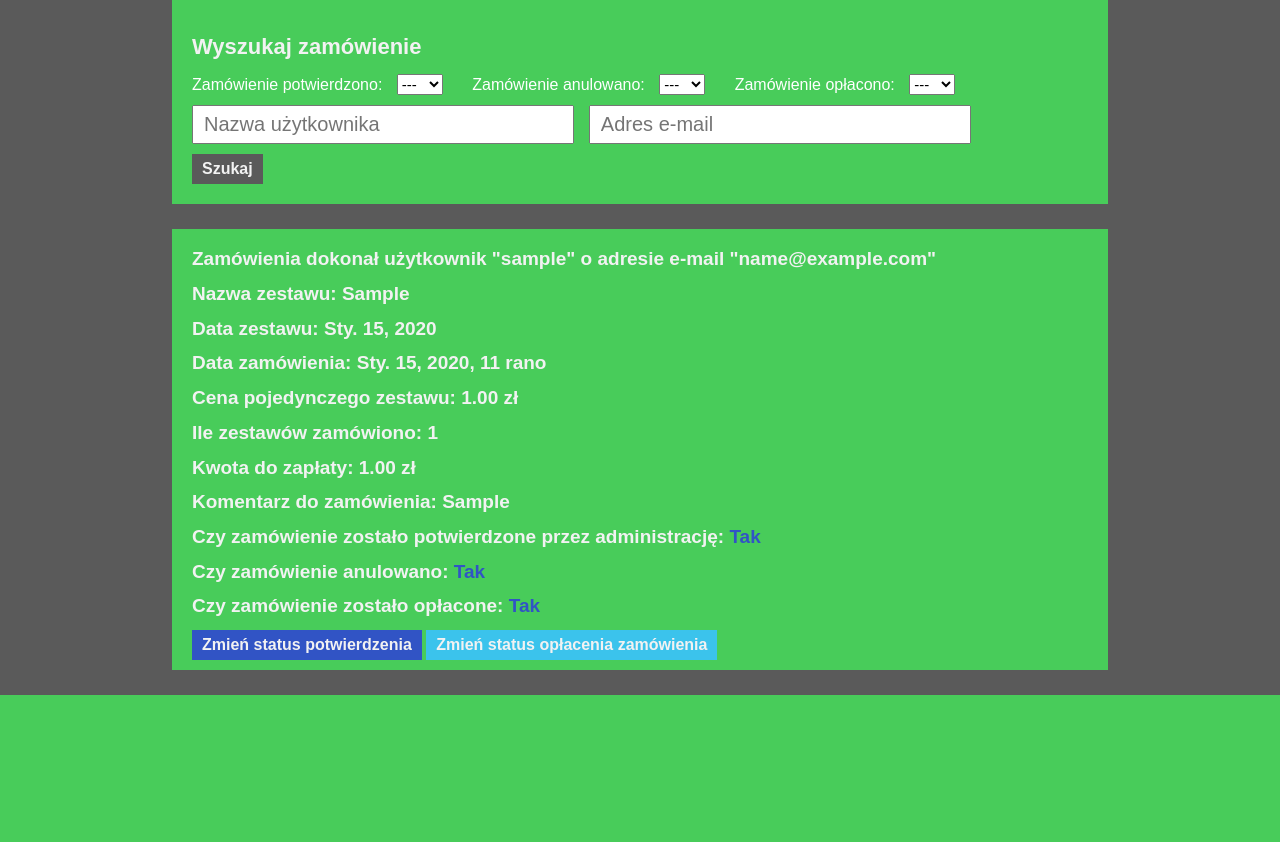
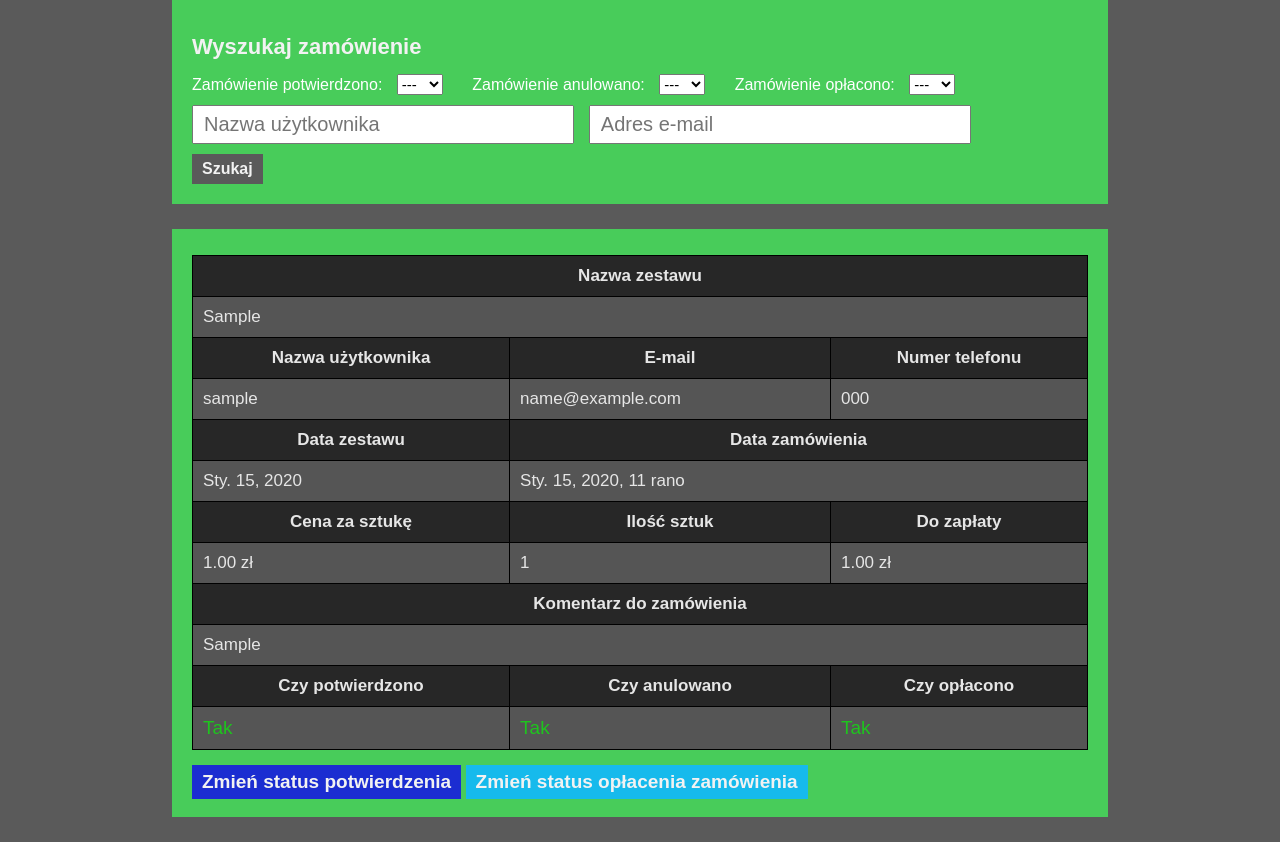
Before and after one commit to KacperK99/przedszkole_catering, a Django app: page /catering_przedszkole/adminpage/admin_zamowienia in a window 1280 px wide. Shown: the part 106-948 px from the top of the page. Before the commit the page ends 801 px from the top, so only its background shows below. Run offline with Django 3.2, Linux system fonts and the light colour scheme; a user stored in the database is signed in; tables that the repository leaves empty hold one stand-in row (values such as "Sample post").

Commit message:
mozliwosc zamowienia z poziomu podstrony ze szczegolami, mozliwosc edycji zamowienia, zmiana wygladu podgladu zamowienia u uzytkownika i w panelu administracyjnym

```diff
--- a/catering_przedszkole/static/styles/style.css
+++ b/catering_przedszkole/static/styles/style.css
@@ -157,11 +157,20 @@ body {
     width: 80% !important;
   }
   .set_btn {
-    font-size: 25px !important;
+    font-size: 21px !important;
     padding-top: 10px !important;
     padding-bottom: 10px !important;
     padding-left: 17px !important;
     padding-right: 17px !important;
+    margin-top:5px !important;
+  }
+  .zamowienie_btn {
+    font-size: 21px !important;
+    padding-top: 10px !important;
+    padding-bottom: 10px !important;
+    padding-left: 17px !important;
+    padding-right: 17px !important;
+    margin-top:5px !important;
   }
   .admin_ingridient_container {
     width: 96% !important;
@@ -191,7 +200,7 @@ body {
     padding-bottom: 20px !important;
   }
   .my_orders {
-    font-size: 14px !important;
+    font-size: 19px !important;
   }
 }
 @media screen and (max-width: 1300px) {
@@ -576,3 +585,46 @@ th {
   font-size: 22px;
   color: #f2f2f2;
 }
+
+.zamowienie_table {
+  font-family: arial, sans-serif;
+  border-collapse: collapse;
+  width: 100%;
+  background-color: rgb(39, 39, 39);
+  margin-top: 20px;
+  color:rgb(230, 230, 230);
+  font-size: 17px;
+}
+
+.zamowienie_table td,
+th {
+  border: 1px solid black;
+  text-align: left;
+  padding-left: 10px;
+  padding-right: 10px;
+  padding-bottom: 10px;
+  padding-top: 10px;
+}
+.zamowienie_table th {
+  text-align: center;
+}
+
+.zamowienie_table tr:nth-child(even) {
+  background-color: rgb(85, 85, 85);
+}
+
+
+.zamowienie_btn {
+  border: none;
+  color: #f2f2f2;
+  padding: 6px;
+  padding-left: 10px;
+  padding-right: 10px;
+  text-align: center;
+  text-decoration: none;
+  display: inline-block;
+  font-size: 19px;
+  font-weight: bold;
+  cursor: pointer;
+  margin-top: 15px;
+}
--- a/catering_przedszkole/templates/admin_zamowienia.html
+++ b/catering_przedszkole/templates/admin_zamowienia.html
@@ -37,60 +37,103 @@
 
 
 {% for order in orders %}
-<div class="container">
-  <h1 class="my_orders">Zamówienia dokonał użytkownik "{{order.zamawiajacy.username}}" o adresie e-mail
-    "{{order.zamawiajacy.email}}"</h1>
-  <h1 class="my_orders">Nazwa zestawu: {{order.zestaw.nazwa_zestawu}}</h1>
-  <h1 class="my_orders">Data zestawu: {{order.zestaw.data_zestawu}}</h1>
-  <h1 class="my_orders">Data zamówienia: {{order.data_zamowienia}}</h1>
-  <h1 class="my_orders">Cena pojedynczego zestawu: {{order.zestaw.cena_zestawu}} zł</h1>
-  <h1 class="my_orders">Ile zestawów zamówiono: {{order.ilosc_zestawow}}</h1>
-  <h1 class="my_orders">Kwota do zapłaty: {{order.do_zaplaty}} zł</h1>
+<div class="container" style="padding-bottom: 18px;">
+  <table class="zamowienie_table">
+    <tr>
+      <th colspan="3">Nazwa zestawu</th>
+    </tr>
+    <tr>
+      <td colspan="3">{{ order.zestaw.nazwa_zestawu }}</td>
+    </tr>
+    <tr>
+      <th>Nazwa użytkownika</th>
+      <th>E-mail</th>
+      <th>Numer telefonu</th>
+    </tr>
+    <tr>
+      <td>{{ order.zamawiajacy.username }}</td>
+      <td>{{ order.zamawiajacy.email }}</td>
+      <td>{{ order.zamawiajacy.phone_number }}</td>
+    </tr>
+    <tr>
+      <th colspan="1">Data zestawu</th>
+      <th colspan="2">Data zamówienia</th>
+    </tr>
+    <tr>
+      <td colspan="1">{{ order.zestaw.data_zestawu }}</td>
+      <td colspan="2">{{ order.data_zamowienia }}</td>
+    </tr>
+    <tr>
+      <th>Cena za sztukę</th>
+      <th>Ilość sztuk</th>
+      <th>Do zapłaty</th>
+    </tr>
+    <tr>
+      <td>{{order.zestaw.cena_zestawu}} zł</td>
+      <td>{{order.ilosc_zestawow}}</td>
+      <td>{{order.do_zaplaty}} zł</td>
+    </tr>
+    <tr>
+      <th colspan="3">Komentarz do zamówienia</th>
+    </tr>
+    <tr>
+      <td colspan="3">
         {% if order.komentarz_zamowienia %}
-  <h1 class="my_orders">Komentarz do zamówienia: {{order.komentarz_zamowienia}}</h1>
+        {{order.komentarz_zamowienia}}
         {% else %}
-  <h1 class="my_orders">Komentarz do zamówienia: Brak</h1>
+        Brak
         {% endif %}
-  <h1 class="my_orders">Czy zamówienie zostało potwierdzone przez administrację:
+      </td>
+    </tr>
+    <tr>
+      <th>Czy potwierdzono</th>
+      <th>Czy anulowano</th>
+      <th>Czy opłacono</th>
+    </tr>
+    <tr>
+      <td style="font-weight: 500; font-size: 19px;">
         {% if order.czy_potwierdzone %}
-    <span style="color:rgb(49, 84, 197)">{{order.status}}</span>
+        <span style="color:rgb(30, 197, 30)">{{order.status}}</span>
         {% else %}
-    <span style="color:rgb(241, 63, 57)">{{order.status}}</span>
+        <span style="color:rgb(238, 49, 42)">{{order.status}}</span>
         {% endif %}
-  </h1>
-  <h1 class="my_orders">Czy zamówienie anulowano:
+      </td>
+      <td style="font-weight: 500; font-size: 19px;">
         {% if order.czy_anulowano %}
-    <span style="color:rgb(49, 84, 197)">{{order.anulowano}}</span>
+        <span style="color:rgb(30, 197, 30)">{{order.anulowano}}</span>
         {% else %}
-    <span style="color:rgb(241, 63, 57)">{{order.anulowano}}</span>
+        <span style="color:rgb(238, 49, 42)">{{order.anulowano}}</span>
         {% endif %}
-  </h1>
-  <h1 class="my_orders">Czy zamówienie zostało opłacone:
+      </td>
+      <td style="font-weight: 500; font-size: 19px;">
         {% if order.czy_oplacone %}
-    <span style="color:rgb(49, 84, 197)">{{order.oplacono}}</span>
+        <span style="color:rgb(30, 197, 30)">{{order.oplacono}}</span>
         {% else %}
-    <span style="color:rgb(241, 63, 57)">{{order.oplacono}}</span>
+        <span style="color:rgb(238, 49, 42)">{{order.oplacono}}</span>
         {% endif %}
-  </h1>
+      </td>
+    </tr>
+  </table>
+
   {% if order.czy_potwierdzone %}
-  <a class="set_btn" style="background-color: rgb(49, 84, 197);"
+  <a class="zamowienie_btn" style="background-color: rgb(27, 45, 209);"
     href="admin_zamowienia/admin_zmien_status_pot/{{order.ID}}">Zmień status potwierdzenia</a>
-  <a class="set_btn" style="background-color: rgb(59, 195, 236);"
+  <a class="zamowienie_btn" style="background-color: rgb(22, 186, 236);"
     href="admin_zamowienia/admin_zmien_status_oplac/{{order.ID}}">Zmień status opłacenia zamówienia</a>
   {% else %}
-  {% if not order.czy_anulowano %}<a class="set_btn" style="background-color: rgb(49, 84, 197);"
+  {% if not order.czy_anulowano %}<a class="zamowienie_btn" style="background-color: rgb(27, 45, 209);"
     href="admin_zamowienia/admin_zmien_status_pot/{{order.ID}}">Zmień status potwierdzenia</a>
-  <a class="set_btn" style="background-color: rgb(241, 63, 57); "
+  <a class="zamowienie_btn" style="background-color: rgb(179, 21, 21);"
     href="admin_zamowienia/admin_zmien_status_anul/{{order.ID}}">Zmień status anulowania</a>
   {% else %}
-  <a class="set_btn" style="background-color: rgb(241, 63, 57); "
+  <a class="zamowienie_btn" style="background-color: rgb(179, 21, 21);"
     href="admin_zamowienia/admin_zmien_status_anul/{{order.ID}}">Zmień status anulowania</a>
   {% if order.powod_anulowania %}
   <h1 class="my_orders">Powód anulowania: {{order.powod_anulowania}}</h1>
   {% else %}
   <h1 class="my_orders">Powód anulowania: Brak</h1>
   {% endif %}
-  <a class="set_btn" style="background-color: rgb(143, 53, 196);"
+  <a class="zamowienie_btn" style="background-color: rgb(130, 19, 194);"
     href="admin_zamowienia/admin_dodaj_zmien_komentarz2/{{order.ID}}">Dodaj/Zmień komentarz do anulowania</a>
   {% endif %}
   {% endif %}
--- a/catering_przedszkole/templates/zamow.html
+++ b/catering_przedszkole/templates/zamow.html
@@ -6,7 +6,7 @@
 <div class="set_order" style="width: 50%;">
     <h1>Zamówienie na: {{zestaw.nazwa_zestawu}}</h1>
     <h2>Będzie dostarczony dnia {{zestaw.data_zestawu}}</h2>
-    <h2>Cena za 1: {{zestaw.cena_zestawu}} zł</h2>
+    <h2>Cena za jeden zestaw: {{zestaw.cena_zestawu}} zł</h2>
     <form enctype="multipart/form-data" method='POST'>
         {% csrf_token %}
         <center>
--- a/catering_przedszkole/urls.py
+++ b/catering_przedszkole/urls.py
@@ -12,6 +12,7 @@ urlpatterns = [
     path('mainpage/zamowienia/', views.zamowienia_view, name="zamowienia"),
     path('mainpage/konto/', views.mojekonto_view, name="konto"),
     path('mainpage/konto/edytujkonto/<int:id_uzytkownika>', views.mojekonto_update, name="edytujkonto"),
+    path('mainpage/zamowienia/edytujzamowienie/<int:id_zamowienia>', views.zamowienie_update, name="edytujzamowienie"),
     path('mainpage/zamowienia/zamowienie_anuluj/<int:id_zam>', views.zamowienie_anuluj),
 
     path('adminpage/', views.adminpage_view, name="adminpage"),
--- a/catering_przedszkole/views.py
+++ b/catering_przedszkole/views.py
@@ -16,6 +16,7 @@ from .forms import (
     UzytkownikEdit,
     UzytkownikEditSaldo,
     AdminDodajZmienKomentarzAnulowania,
+    ZamowienieEdit,
 )
 from catering_przedszkole.models import (
     Uzytkownik,
@@ -137,10 +138,11 @@ def zestaw_view(request, id_zestaw):
         return redirect("mainpage")
     data = get_data_of_sets_by_id(request, id_zestaw)
     ingridients = get_data_of_ingredients(request)
+    today = date.today()
     return render(
         request,
         "zestaw.html",
-        {"singleset": singleset, "data": data, "ing": ingridients},
+        {"singleset": singleset, "data": data, "ing": ingridients, "today": today},
     )
 
 
@@ -901,3 +903,39 @@ def admin_zmien_status_oplac(request, id_zamowienia):
             balance=new_balance
         )
     return redirect("admin_zamowienia")
+
+
+def zamowienie_update(request, id_zamowienia):
+    if request.user.is_anonymous == True:
+        return redirect("login")
+    try:
+        order = get_order_by_id(request, id_zamowienia)
+        amount_before_update = order.ilosc_zestawow
+    except order.DoesNotExist:
+        return redirect("mainpage")
+    if request.user.ID != order.zamawiajacy.ID:
+        return redirect("mainpage")
+    form = ZamowienieEdit(request.POST or None, request.FILES or None, instance=order)
+    if form.is_valid():
+        form.save()
+        order = get_order_by_id(request, id_zamowienia)
+        amount_after_update = order.ilosc_zestawow
+        if amount_before_update != amount_after_update:
+            amount_to_update = amount_before_update - amount_after_update
+            actual_waiting_balance = float(order.zamawiajacy.waiting_balance)
+            new_price = float(amount_after_update) * float(order.zestaw.cena_zestawu)
+            difference_prices = float(amount_to_update) * float(
+                order.zestaw.cena_zestawu
+            )
+            new_waiting_balance = float(actual_waiting_balance) - float(
+                difference_prices
+            )
+            user_email = order.zamawiajacy.email
+            user_to_update = Uzytkownik.objects.filter(email=user_email).update(
+                waiting_balance=new_waiting_balance
+            )
+            order_to_update = Zamowienie.objects.filter(ID=id_zamowienia).update(
+                do_zaplaty=new_price
+            )
+        return redirect("zamowienia")
+    return render(request, "edytujzamowienie.html", {"edit_order": form})
```
Also changed, not shown: catering_przedszkole/forms.py (+10 -0 lines), catering_przedszkole/templates/admin_zamowienia_uzytkownika.html (+71 -27 lines), catering_przedszkole/templates/edytujzamowienie.html (added, +18 -0 lines), catering_przedszkole/templates/zamowienia.html (+57 -22 lines), catering_przedszkole/templates/zestaw.html (+8 -3 lines). Lines whose indentation alone changed are shown as unchanged.
